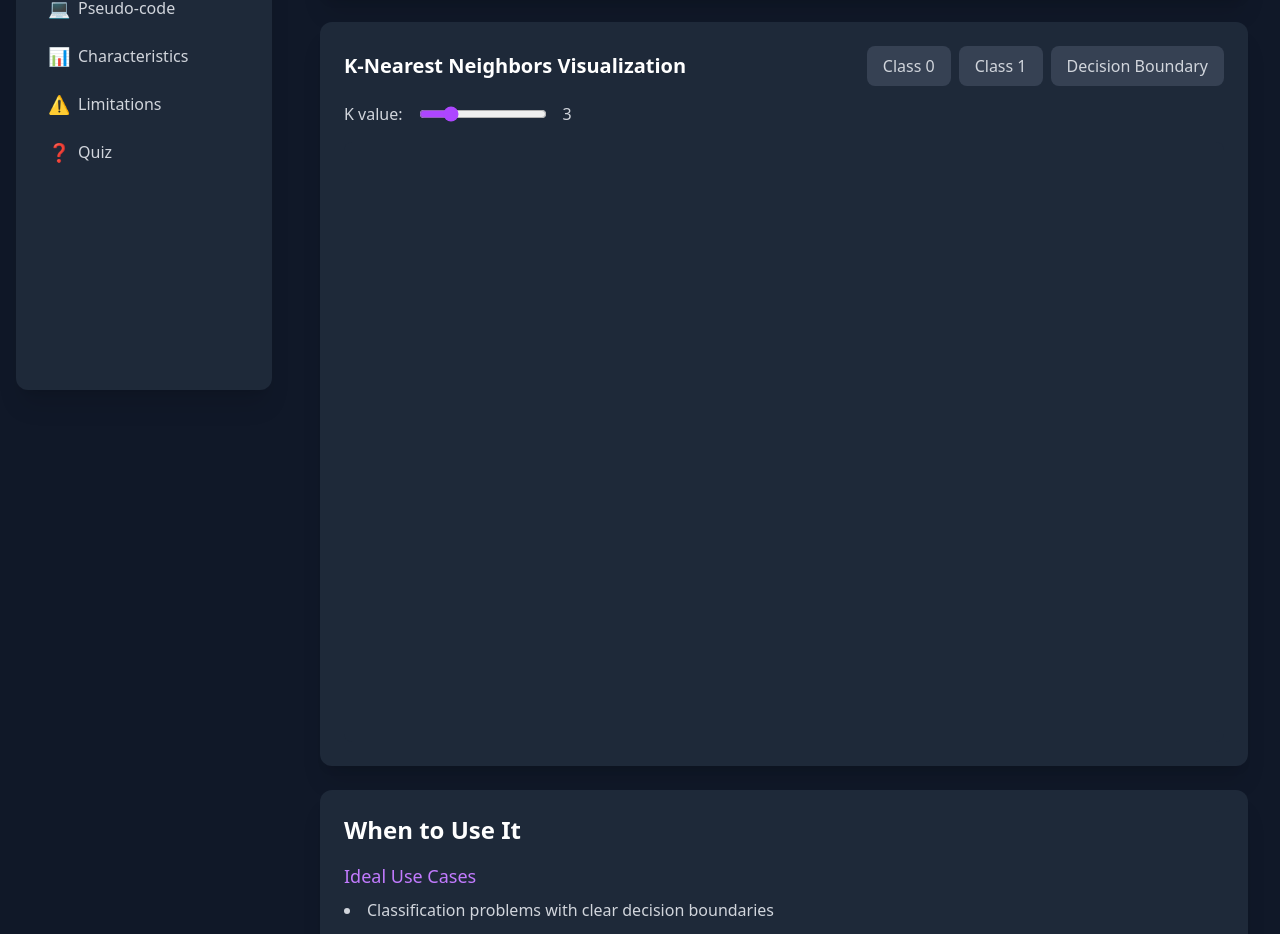
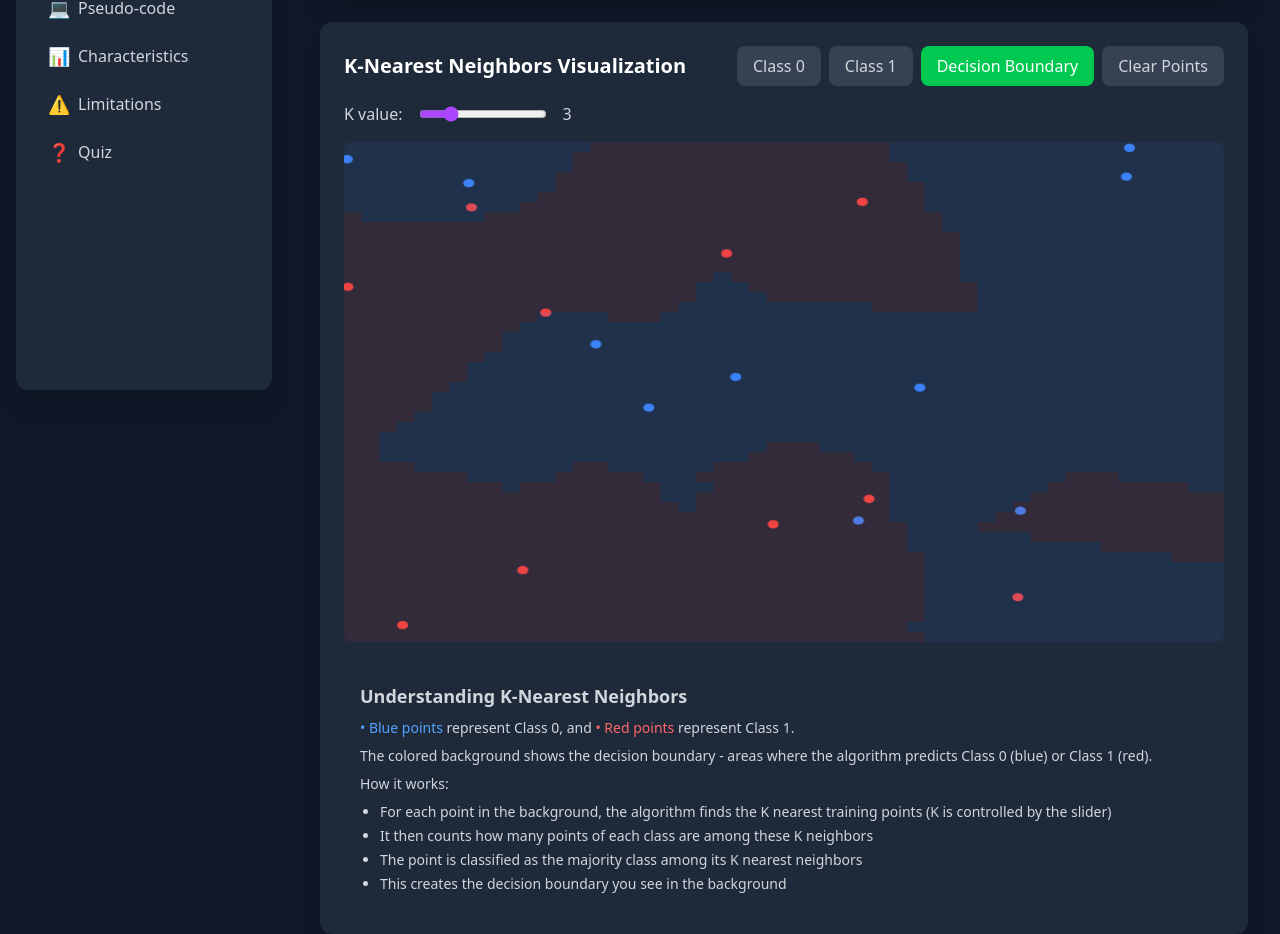
Before and after one commit to idanidan29/Machine_Learning_Visualizer, a Next.js app in the folder client/: page /algorithms/knn in a window 1280 px wide. Shown: the part 410-1344 px from the top of the page. Built offline with nearby package versions, Linux system fonts and the light colour scheme.

Commit message:
improving knn vsualisation

```diff
--- a/client/src/app/components/visualizations/KNNVisualization.tsx
+++ b/client/src/app/components/visualizations/KNNVisualization.tsx
@@ -13,11 +13,31 @@ interface KNNVisualizationProps {
 
 const KNNVisualization: React.FC<KNNVisualizationProps> = ({ k = 3 }) => {
   const canvasRef = useRef<HTMLCanvasElement>(null);
-  const [points, setPoints] = useState<Point[]>([]);
+  const [points, setPoints] = useState<Point[]>(() => {
+    // Generate 10 random points for each class
+    const initialPoints: Point[] = [];
+    for (let i = 0; i < 10; i++) {
+      initialPoints.push({
+        x: Math.random(),
+        y: Math.random(),
+        class: 0
+      });
+      initialPoints.push({
+        x: Math.random(),
+        y: Math.random(),
+        class: 1
+      });
+    }
+    return initialPoints;
+  });
   const [selectedClass, setSelectedClass] = useState<number | null>(null);
-  const [showDecisionBoundary, setShowDecisionBoundary] = useState(false);
+  const [showDecisionBoundary, setShowDecisionBoundary] = useState(true);
   const [hoveredPoint, setHoveredPoint] = useState<Point | null>(null);
   const [kValue, setKValue] = useState(k);
+
+  const resetPoints = () => {
+    setPoints([]);
+  };
 
   useEffect(() => {
     const canvas = canvasRef.current;
@@ -179,6 +199,12 @@ const KNNVisualization: React.FC<KNNVisualizationProps> = ({ k = 3 }) => {
           >
             Decision Boundary
           </button>
+          <button
+            onClick={resetPoints}
+            className="px-4 py-2 rounded-lg transition-colors bg-gray-700 text-gray-300 hover:bg-gray-600"
+          >
+            Clear Points
+          </button>
         </div>
       </div>
 
@@ -205,7 +231,7 @@ const KNNVisualization: React.FC<KNNVisualizationProps> = ({ k = 3 }) => {
           height={600}
           onClick={handleCanvasClick}
           onMouseMove={handleCanvasMouseMove}
-          className="w-full h-[600px] cursor-crosshair"
+          className="w-full h-[500px] cursor-crosshair"
         />
       </div>
 
@@ -216,6 +242,27 @@ const KNNVisualization: React.FC<KNNVisualizationProps> = ({ k = 3 }) => {
           Position: ({hoveredPoint.x.toFixed(2)}, {hoveredPoint.y.toFixed(2)})
         </div>
       )}
+
+      <div className="mt-6 p-4 bg-gray-800 rounded-lg text-gray-300">
+        <h3 className="text-lg font-semibold mb-2">Understanding K-Nearest Neighbors</h3>
+        <div className="space-y-2 text-sm">
+          <p>
+            <span className="text-blue-400">• Blue points</span> represent Class 0, and <span className="text-red-400">• Red points</span> represent Class 1.
+          </p>
+          <p>
+            The colored background shows the decision boundary - areas where the algorithm predicts Class 0 (blue) or Class 1 (red).
+          </p>
+          <p>
+            How it works:
+          </p>
+          <ul className="list-disc pl-5 space-y-1">
+            <li>For each point in the background, the algorithm finds the K nearest training points (K is controlled by the slider)</li>
+            <li>It then counts how many points of each class are among these K neighbors</li>
+            <li>The point is classified as the majority class among its K nearest neighbors</li>
+            <li>This creates the decision boundary you see in the background</li>
+          </ul>
+        </div>
+      </div>
     </div>
   );
 };
```
